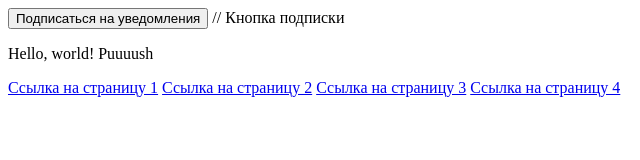
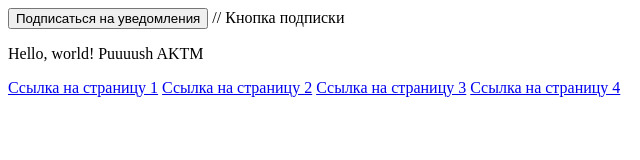
Before and after one commit to hofstadterp0/hofstadterp0.github.io, a plain HTML site: page index.html in a window 1280 px wide. Shown: the full height of the page, 0-640 px from the left. Drawn offline with Linux system fonts and the light colour scheme.

Commit message:
Update index.html

```diff
--- a/index.html
+++ b/index.html
@@ -41,7 +41,7 @@
 	});
 </script>
 
-    <p>Hello, world! Puuuush</p>
+    <p>Hello, world! Puuuush AKTM</p>
     <a href="./page_1.html">Ссылка на страницу 1</a>
     <a href="./page_2.html">Ссылка на страницу 2</a>
     <a href="./page_3.html">Ссылка на страницу 3</a>
```
